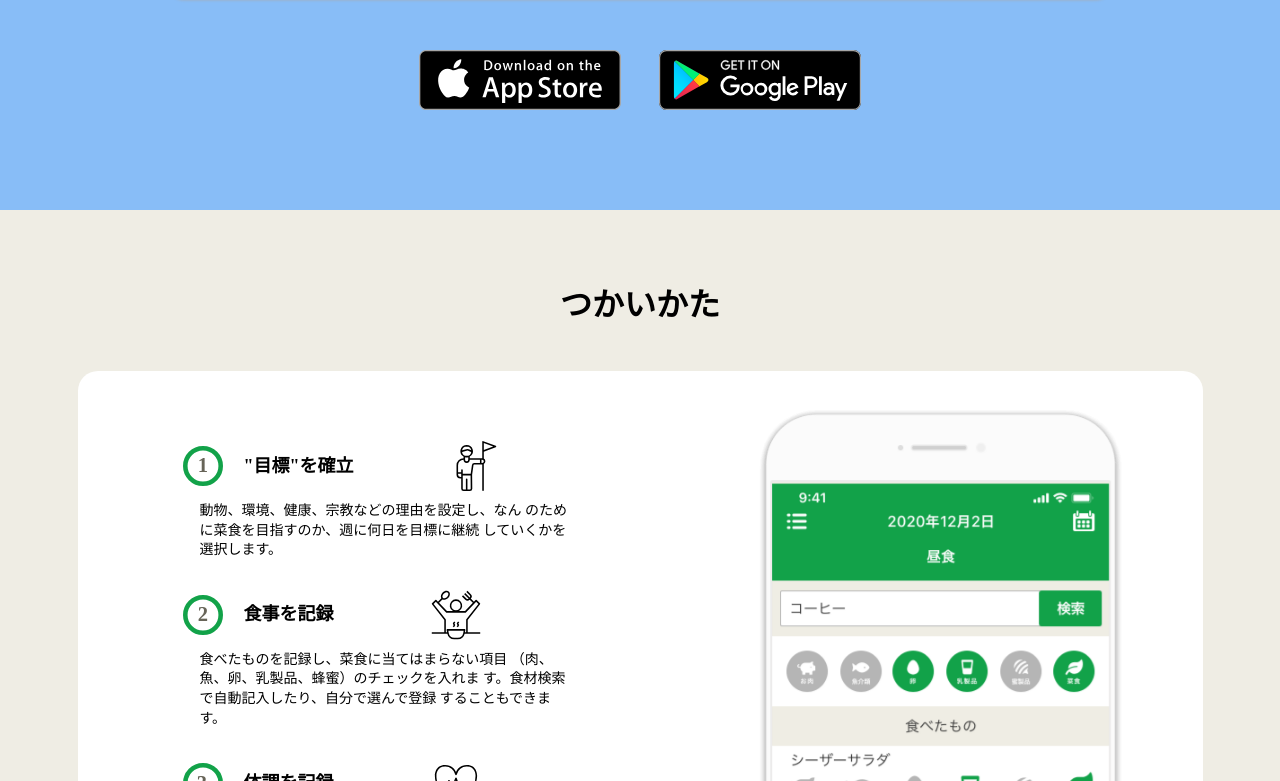
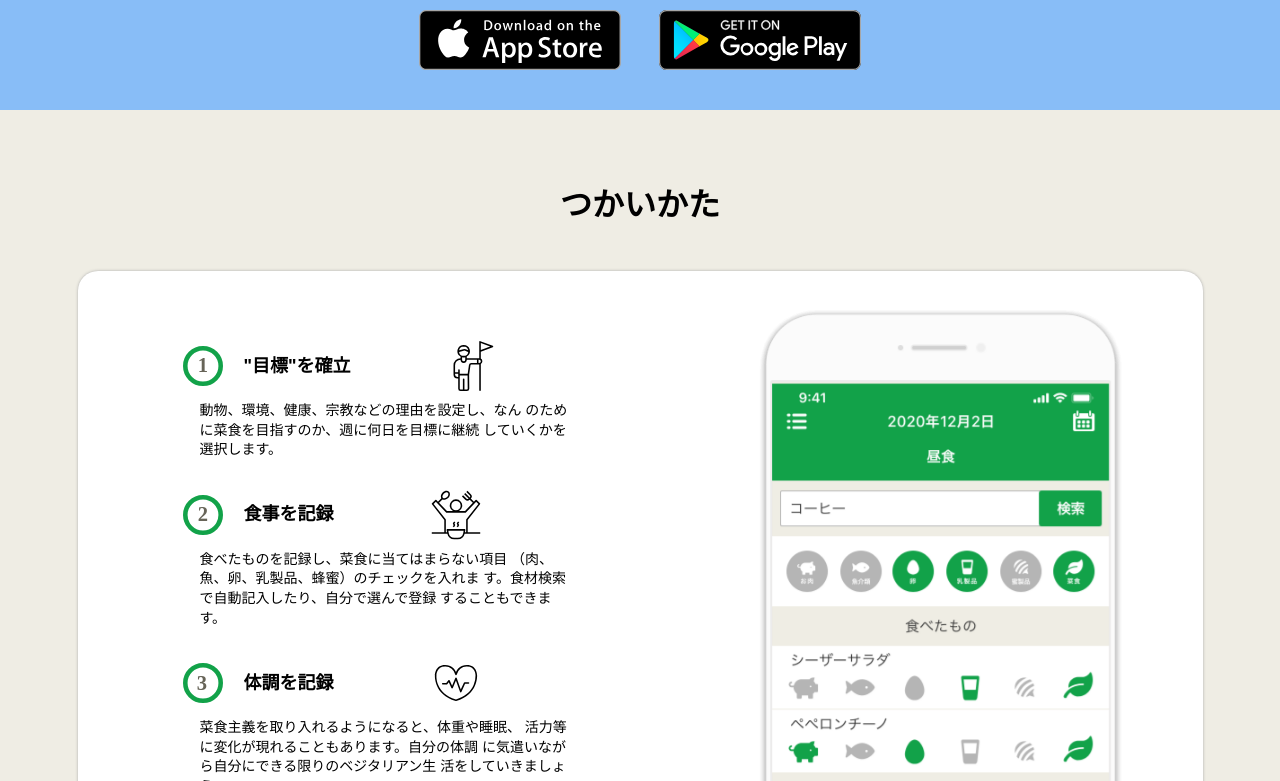
Before and after one commit to haribooooom/rakuvege, a plain HTML site: page index.html in a window 1280 px wide. Shown: the part 2019-2800 px from the top of the page. Drawn offline with nearby package versions, Linux system fonts and the light colour scheme.

Commit message:
change width

```diff
--- a/css/style.scss
+++ b/css/style.scss
@@ -27,12 +27,19 @@ $shadow:0 0 3px #aaa;
 
 body {
   background-color: $base;
+  font-family: sans-serif;
 }
 
 
 
 //font
+h1,h2{
+  font-family: a-otf-midashi-go-mb31-pr6n, sans-serif;
 
+font-weight: 600;
+
+font-style: normal;
+}
 h1 {
   font-size: 3.2rem;
   line-height: 1.2;
@@ -141,7 +148,7 @@ p.small {
 
 .app-icons {
   margin: 0 auto;
-  padding: 0 40px;
+  //  padding: 0 40px;
   position: relative;
   justify-content: space-around;
 
@@ -164,16 +171,21 @@ p.small {
   height: 200px;
   background-color: #aaa;
 
-  @include mq-tablet {
-    height: 250px;
+  @media screen and (max-width: 375px) {
+      height: 160px;
   }
+
 
   .app-icons {
     position: relative;
     z-index: 99;
-    bottom: calc(-200px + 60px + 50px);
+    padding-top: 80px;
+@media screen and (max-width: 375œpx) {
+    padding-top: 60px;
 
+}
     @include mq-tablet {
+      padding-top: 100px;
       width: 40%;
     }
   }
@@ -227,13 +239,15 @@ header {
 
   li {
     a {
-      padding-left: 20px;
+      padding-left: 60px;
       line-height: 60px;
       text-align: center;
       display: block;
       box-sizing: border-box;
       cursor: pointer;
-
+  @include mq-pc {
+      padding-left: 100px;
+}
       img {
         width: 20px;
         height: 20px;
@@ -350,7 +364,8 @@ header {
     cursor: pointer;
     margin-bottom: 20px;
   }
-  i{
+
+  i {
     font-size: 2rem;
     margin-right: 16px;
   }
@@ -364,6 +379,17 @@ header {
   padding-top: 40px;
   background: url(../img/kv3.jpg) no-repeat right/cover;
   text-shadow: $shadow;
+  overflow: hidden;
+  @include mq-tablet {
+  background: url(../img/kv1.jpg) no-repeat bottom/cover;
+}
+  h1 {
+    margin-left: 10px;
+
+    @include mq-tablet {
+      margin-left: 40px;
+    }
+  }
 
   p {
     font-size: 2.2rem;
@@ -385,8 +411,12 @@ header {
   }
 
   .block {
-    height: 200px;
+//    height: 200px;
     background-color: $main;
+
+    .app-icons {
+//      padding-top: 70px;
+    }
   }
 }
 
@@ -410,10 +440,13 @@ header {
 
   .block {
     background-color: #DEC090;
+        .app-icons {
+
+    }
   }
 }
 
-.point {
+//point&use
   .contents {
     width: 80%;
     margin: 0 auto;
@@ -426,13 +459,14 @@ header {
     @media screen and (max-width: 600px) {
       width: 90%;
     }
+
     @include mq-tablet {
       width: 100%;
       display: flex;
       padding: 40px 60px;
     }
   }
-
+.point {
   .content {
     margin: 0 auto;
     padding: 18px;
@@ -472,9 +506,11 @@ header {
       }
     }
   }
+
   .dot {
     width: 27px;
     margin: 0 16px;
+
     @include mq-tablet {
       margin-bottom: 10px
     }
@@ -489,29 +525,29 @@ header {
   @include mq-pc {
     .tab-flex {
       width: 90%;
+      margin: 0 auto;
+      margin-bottom: -40px;
       padding: 30px 0;
-      margin: 0 auto;
-      margin-bottom: 60px;
       display: flex;
       flex-wrap: nowrap;
       justify-content: space-around;
       border-radius: 20px;
       background-color: $wh;
+      box-shadow: $shadow;
     }
   }
 
   .contents {
+    @extend .contents;
+      display: flex;
+    flex-direction: column;
     width: 100%;
-    margin: 0 auto;
-    margin-bottom: -60px;
     padding: 40px 30px;
-    position: relative;
-    border-radius: 20px;
-    background-color: $wh;
-    box-shadow: $shadow;
+
     @include mq-tablet {
       width: 70%;
     }
+
     @include mq-pc {
       width: 40%;
       box-shadow: none;
@@ -543,6 +579,12 @@ header {
       .icon {
         width: 50px;
         margin-left: 40%;
+
+        @media screen and (max-width: 375px) {
+          margin-left: 20%;
+
+        }
+
         @include mq-pc {
           margin-left: 25%;
         }
@@ -577,6 +619,7 @@ header {
   .img {
     width: 100%;
     margin-bottom: -60px;
+
     @include mq-tablet {
       width: 60%;
     }
@@ -740,7 +783,7 @@ header {
   }
 
   .box5 {
-    background-image: url(../img/footer-5.jpg);
+    background-image: url(../img/footer-9.jpg);
   }
 
   .box6 {
@@ -756,7 +799,7 @@ header {
   }
 
   .box9 {
-    background-image: url(../img/footer-9.jpg);
+    background-image: url(../img/footer-5.jpg);
   }
 
   .box10 {
@@ -772,7 +815,7 @@ footer {
   color: $wh;
   background-color: $bl;
 
-  @media screen and (max-width: 360px) {
+  @media screen and (max-width: 375px) {
     padding: 20px 5px;
   }
 
```
Also changed, not shown: css/style.css. Lines whose indentation alone changed are shown as unchanged.
